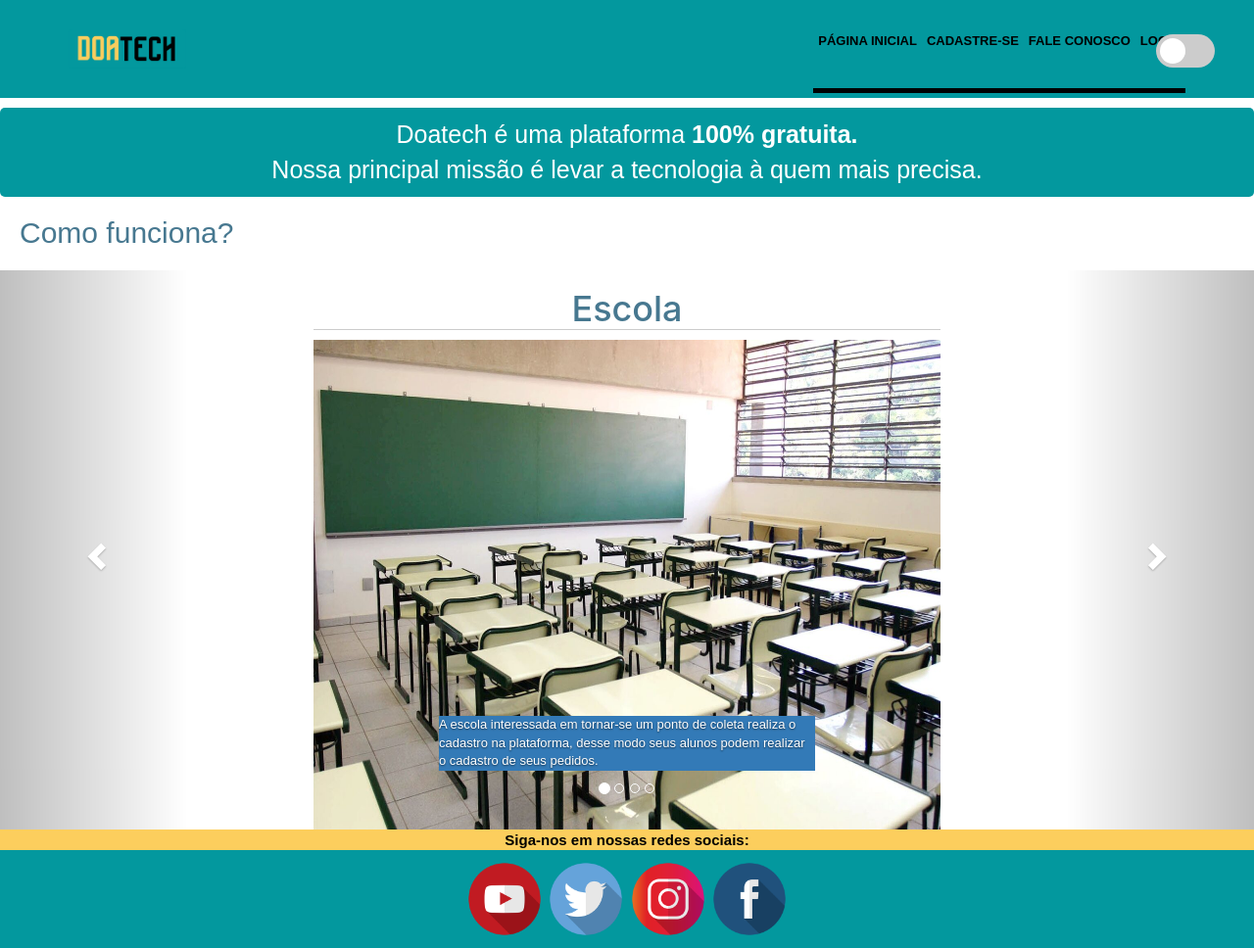
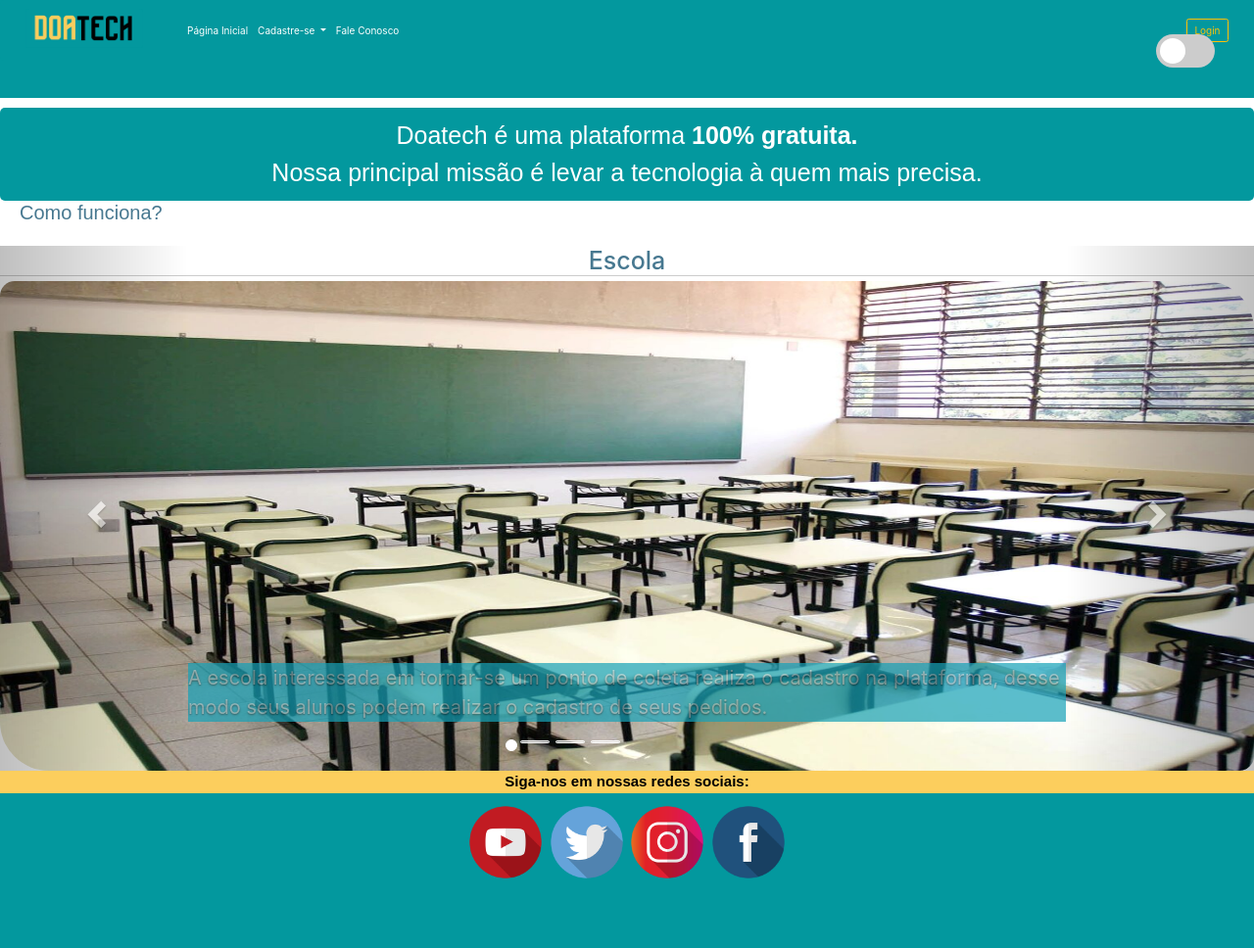
Before and after one commit to luc0liv/Projeto_DoaTech, a PHP site: page /comofunciona.php in a window 1280 px wide. Shown: the whole page at 98% size. After the commit the page ends 897 px from the top, so only its background shows below. Run offline with PHP 8.4, Linux system fonts and the light colour scheme; some libraries are stand-ins or nearby versions.

Commit message:
rft - com img no login

```diff
--- a/assets/css/faleConosco.css
+++ b/assets/css/faleConosco.css
@@ -84,8 +84,13 @@
 }
 
 .container h2 {
+
     color:var(--font-color-neon);
     animation: neon .08s ease-in-out infinite alternate;
+}
+
+.titulo {
+  margin-top: 20px;
 }
 
 
--- a/assets/css/index.css
+++ b/assets/css/index.css
@@ -23,6 +23,7 @@
     justify-content: space-around;
 
 } */
+
 
 .botao {
 
@@ -76,6 +77,7 @@
     background-size: cover;
     background-position: top;
     overflow: hidden;
+
 }
 
 .banner .sliders {
@@ -95,6 +97,7 @@
 }
 
 .banner .slideArea {
+
     height: 100%;
     display: flex;
     align-items:center;
--- a/assets/css/main.css
+++ b/assets/css/main.css
@@ -166,9 +166,10 @@ color:#FCCE5D;
     }
 
     .slider {
+
         background-color: #ccc;
         bottom: 0;
-        cursor: pointer;
+       cursor: pointer;
         left: 0;
         position: absolute;
         right: 0;
--- a/cadastroaluno.php
+++ b/cadastroaluno.php
@@ -44,7 +44,7 @@ include_once('cadastroalunobd.php');
 
 <div class="space">
             <div class="container">
-                <section id="formAluno" style="height:100%">
+                <section id="formAluno" style="height:auto">
                     <form method="post" action="" class="monitorando" >
 
                     <h4>Nome:</h4>
--- a/comofunciona.php
+++ b/comofunciona.php
@@ -10,36 +10,14 @@
   <script src="https://ajax.googleapis.com/ajax/libs/jquery/3.5.1/jquery.min.js"></script>
   <script src="https://maxcdn.bootstrapcdn.com/bootstrap/3.4.1/js/bootstrap.min.js"></script>
     <link rel="stylesheet" type="text/css" href="./assets/css/main.css">
+    <link rel="stylesheet" type="text/css" href="./assets/css/nav.css">
     <link rel="stylesheet" type="text/css" href="./assets/css/comoFunciona.css">
     <script defer type="text/javascript" src="./assets/scripts/index.js"></script>
     <title>Página Inicial</title>
 </head>
 <body >
 <header>
-        <div class="header">
-            <div class="logo">
-                <a href="comofunciona.php"><img class="logoimg" src="./assets/img/doatech.png"></a>
-            </div>
-
-            <div class="menu">
-                <img class="menu-opener" src="./assets/img/menu.png"/>
-                <nav>
-                    <ul>
-                        <li><a href="comofunciona.php">Página inicial</a></li>
-    <li class="nav-item dropdown">
-       <a class="nav-link dropdown-toggle " data-toggle="dropdown" href="#" role="button" aria-haspopup="true" aria-expanded="false">Cadastre-se</a>
-        <div class="dropdown-menu">
-          <a class="dropdown-item" href="cadastroescola.php">Escola</a>
-          <a class="dropdown-item " href="cadastroaluno.php">Aluno</a>
-          <a class="dropdown-item " href="cadastrodoador.php">Doador</a>
-        </div>
-    </li>
-                        <li><a href="faleConosco.php">Fale Conosco</a></li>
-                        <li><a class="bg-white" href="index.php">Login</a></li>
-                    </ul>
-                </nav>
-              </div>
-          </div>
+<?php include_once('nav.php');?>
     </header>
 
      <!-- Inicio do switch -->
@@ -79,29 +57,27 @@
                 <div class="item active">
                   <h1 class="carousel_titulo">Escola</h1>
 
-                  <img src="./assets/img/escola.jpg"  alt="escola" style="width:100%;">
+                  <img src="./assets/img/escola.jpg"  alt="escola" style="width:150%; border-radius: 15px 50px; ">
                   <div class="carousel-caption d-none d-md-block text-warning">
-                  <p class="text-light bg-primary text-left school">A escola interessada em tornar-se um ponto de coleta realiza o cadastro na plataforma, desse modo seus alunos podem realizar o cadastro de seus pedidos.</p>
+                  <p class="text-white-50 bg-info text-left school" style="opacity:0.7 ; font-size:20px">A escola interessada em tornar-se um ponto de coleta realiza o cadastro na plataforma, desse modo seus alunos podem realizar o cadastro de seus pedidos.</p>
                   </div>
                 </div>
 
                 <div class="item">
                   <h1 class="carousel_titulo">Alunos</h1>
 
-                <img src="./assets/img/siteemconstrucao.jpeg" alt="aluno" style="width:100%;">
-
+                  <img src="./assets/img/siteemconstrucao.jpeg" alt="aluno" style="width:150%; border-radius: 15px 50px;">
 
                 </div>
 
                 <div class="item">
                   <h1 class="carousel_titulo">Doadores</h1>
-                  <img src="./assets/img/siteemconstrucao.jpeg" alt="doador" style="width:100%;">
-
+                  <img src="./assets/img/siteemconstrucao.jpeg" alt="doador" style="width:150%; border-radius: 15px 50px;">
                 </div>
 
                 <div class="item">
                   <h1 class="carousel_titulo">Doação</h1>
-                  <img src="./assets/img/siteemconstrucao.jpeg" alt="doação" style="width:100%;">
+                  <img src="./assets/img/siteemconstrucao.jpeg" alt="doação" style="width:150%;border-radius: 15px 50px;">
 
                 </div>
 
--- a/nav.php
+++ b/nav.php
@@ -39,7 +39,7 @@
       </li>
     </ul>
 
-      <button class="btn btn-outline-warning my-2 my-sm-0 botao" href="index.php">Login</button>
+      <a href="index.php" class="btn btn-outline-warning my-2 my-sm-0" role="button" >Login</a>
 
   </div>
 </nav>
```
Also changed, not shown: faleConosco.php (+3 -33 lines), index.php (+21 -1 lines), 1 other file.
